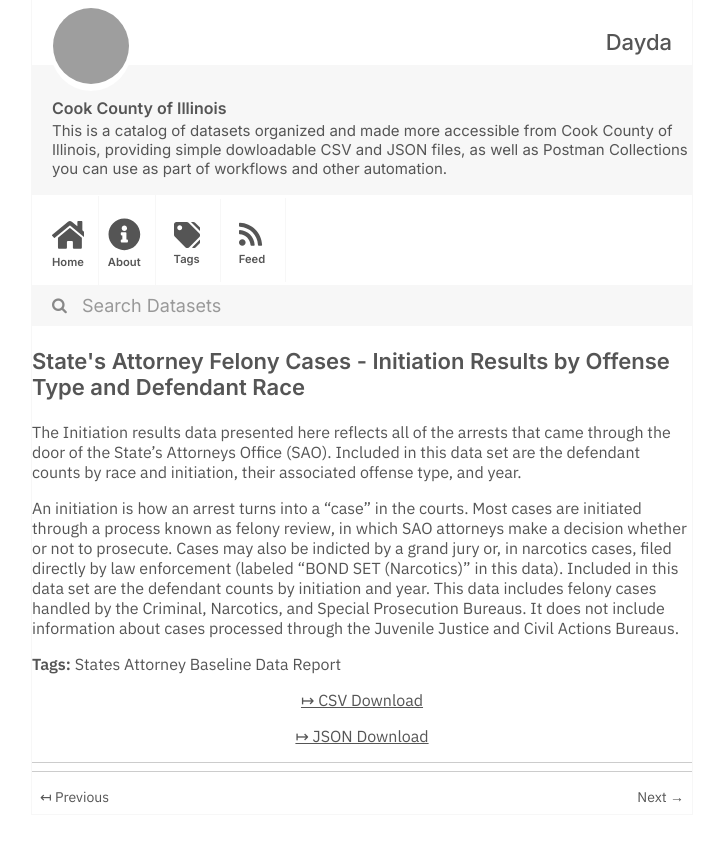
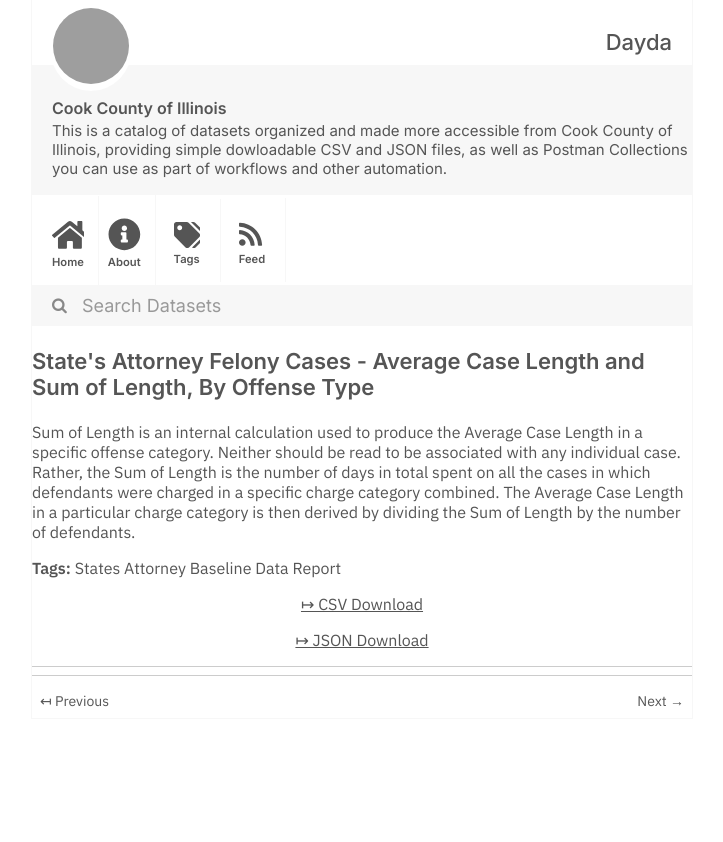
Before and after one commit to dayda-entities/cook-county-of-illinois, a Jekyll site: the page built from _posts/2020-11-10-state's-attorney-felony-cases-.md, in a window 1280 px wide, cut to the strip 0-842 px from the top of the page. Shown: the whole strip, without its empty margins (278-1001 px from the left). Built offline with Jekyll 4.4.1, drawn with Linux system fonts in a browser that asks for light colours; grey boxes are pictures that could not be loaded.

Commit message:
Publish Data

```diff
--- a/_posts/2020-11-10-state's-attorney-felony-cases-.md
+++ b/_posts/2020-11-10-state's-attorney-felony-cases-.md
@@ -1,9 +1,9 @@
 ---
 title: >-
-  State's Attorney Felony Cases - Initiation Results by Offense Type and
-  Defendant Race
-created: '2020-11-10T16:57:52.926135'
-modified: '2020-11-10T16:57:52.926146'
+  State's Attorney Felony Cases - Average Case Length and Sum of Length, By
+  Offense Type
+created: '2020-11-10T16:57:56.075352'
+modified: '2020-11-10T16:57:56.075363'
 state: active
 type: dataset
 tags:
@@ -11,12 +11,10 @@ tags:
 groups:
   - Local Government
 csv_url: >-
-  https://datacatalog.cookcountyil.gov/api/views/vhdq-rf99/rows.csv?accessType=DOWNLOAD
+  https://datacatalog.cookcountyil.gov/api/views/wvbp-urjp/rows.csv?accessType=DOWNLOAD
 json_url: >-
-  https://datacatalog.cookcountyil.gov/api/views/vhdq-rf99/rows.json?accessType=DOWNLOAD
+  https://datacatalog.cookcountyil.gov/api/views/wvbp-urjp/rows.json?accessType=DOWNLOAD
 layout: post
 
 ---
-The Initiation results data presented here reflects all of the arrests that came through the door of the State's Attorneys Office (SAO). Included in this data set are the defendant counts by race and initiation, their associated offense type, and year.
-
-An initiation is how an arrest turns into a “case” in the courts. Most cases are initiated through a process known as felony review, in which SAO attorneys make a decision whether or not to prosecute. Cases may also be indicted by a grand jury or, in narcotics cases, filed directly by law enforcement (labeled "BOND SET (Narcotics)" in this data). Included in this data set are the defendant counts by initiation and year. This data includes felony cases handled by the Criminal, Narcotics, and Special Prosecution Bureaus. It does not include information about cases processed through the Juvenile Justice and Civil Actions Bureaus.
+Sum of Length is an internal calculation used to produce the Average Case Length in a specific offense category. Neither should be read to be associated with any individual case. Rather, the Sum of Length is the number of days in total spent on all the cases in which defendants were charged in a specific charge category combined. The Average Case Length in a particular charge category is then derived by dividing the Sum of Length by the number of defendants.
```
